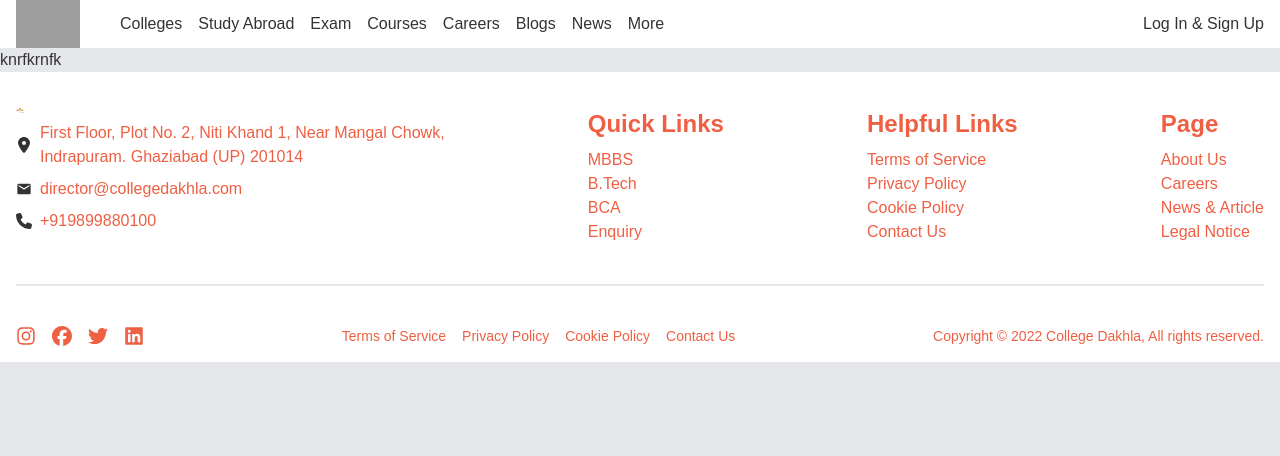
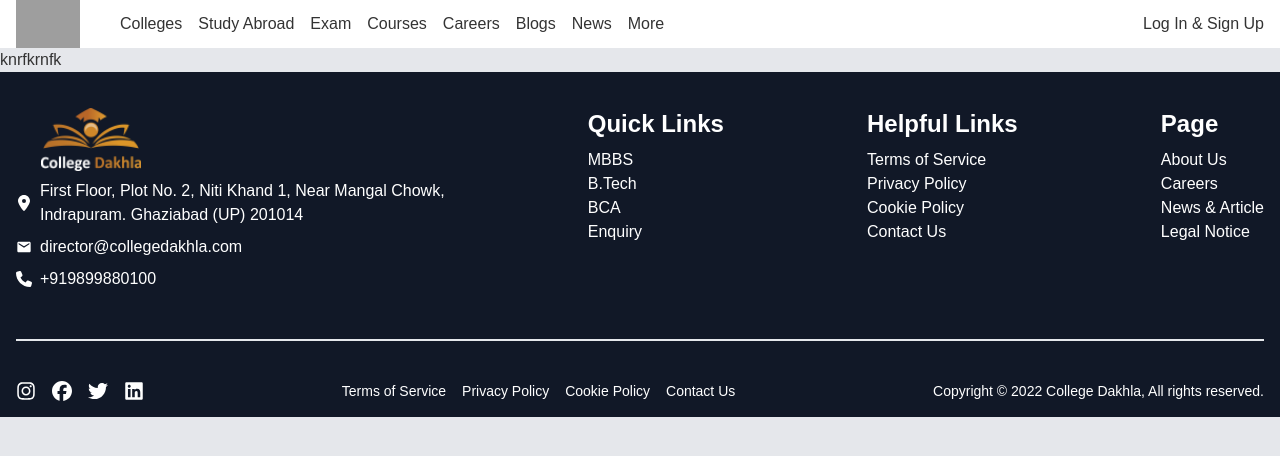
Before and after one commit to Elpixala-Technnologies/collegDakhla-frontend, a Next.js app: page / in a window 1280 px wide. Shown: the top 456 px of the page. Built offline with nearby package versions, Linux system fonts and the light colour scheme; grey boxes are pictures that could not be loaded.

Commit message:
footer color changes

```diff
--- a/src/components/footer/footer.tsx
+++ b/src/components/footer/footer.tsx
@@ -6,29 +6,34 @@ import { FaFacebook, FaInstagram, FaLinkedin, FaLocationDot, FaPhone, FaTwitter
 export default function Footer() {
 	return (
 		<>
-			<div className="bg-white p-4">
+			<div className="bg-gray-900 p-4">
 				<div className="h-90 max-w-screen-2xl max-sm:justify-between mx-auto">
-					<div className="footer-top flex gap-4 justify-between flex-wrap max-sm:flex-col mt-5">
+					<div className="footer-top flex gap-4 justify-between flex-wrap max-sm:flex-col mt-5 text-white">
 						<div className=" justify-center">
-							<div className="logo w-2">
+							<div className="logo pl-[25px]">
 								<Link href="/">
-									<Image src={"/logo.png"} alt="logo" width={500} height={500} />
+									<Image
+										src="/logo.png"
+										width={100}
+										height={100}
+										alt="Picture of the author"
+									/>
 								</Link>
 							</div>
 							<div className="address flex items-center my-2">
 								<FaLocationDot />
-								<span className="text-primary ml-2">First Floor, Plot No. 2, Niti Khand 1, Near Mangal Chowk, <br />Indrapuram. Ghaziabad (UP) 201014</span>
+								<span className="ml-2">First Floor, Plot No. 2, Niti Khand 1, Near Mangal Chowk, <br />Indrapuram. Ghaziabad (UP) 201014</span>
 							</div>
 							<div className="email flex items-center my-2">
 								<MdEmail />
-								<span className="text-primary ml-2">director@collegedakhla.com</span>
+								<span className="ml-2">director@collegedakhla.com</span>
 							</div>
 							<div className="contact flex items-center my-2">
 								<FaPhone />
-								<span className="text-primary ml-2">+919899880100</span>
+								<span className="ml-2">+919899880100</span>
 							</div>
 						</div>
-						<div className=" text-primary quick-links text-left">
+						<div className=" text-white quick-links text-left">
 							<h1 className="text-2xl font-semibold">Quick Links</h1>
 							<ul className="mt-2">
 								<li>
@@ -45,7 +50,7 @@ export default function Footer() {
 								</li>
 							</ul>
 						</div>
-						<div className=" text-primary helpful-links">
+						<div className=" text-white helpful-links">
 							<h1 className="text-2xl font-semibold">Helpful Links</h1>
 							<ul className="mt-2">
 								<li>
@@ -62,7 +67,7 @@ export default function Footer() {
 								</li>
 							</ul>
 						</div>
-						<div className=" text-primary page">
+						<div className=" text-white page">
 							<h1 className="text-2xl font-semibold">Page</h1>
 							<ul className="mt-2">
 								<li>
@@ -81,7 +86,7 @@ export default function Footer() {
 						</div>
 					</div>
 					<div className="footer-middle border md:my-10 my-5"></div>
-					<div className="footer-bottom flex flex-wrap justify-between text-primary md:text-sm max-md:flex-col gap-4 text-sm ">
+					<div className="footer-bottom flex flex-wrap justify-between text-white md:text-sm max-md:flex-col gap-4 text-sm ">
 						<div className="social-icons flex items-center gap-3 md:gap-4 text-xl">
 							<span>
 								<Link href="/"><FaInstagram /></Link>
```
